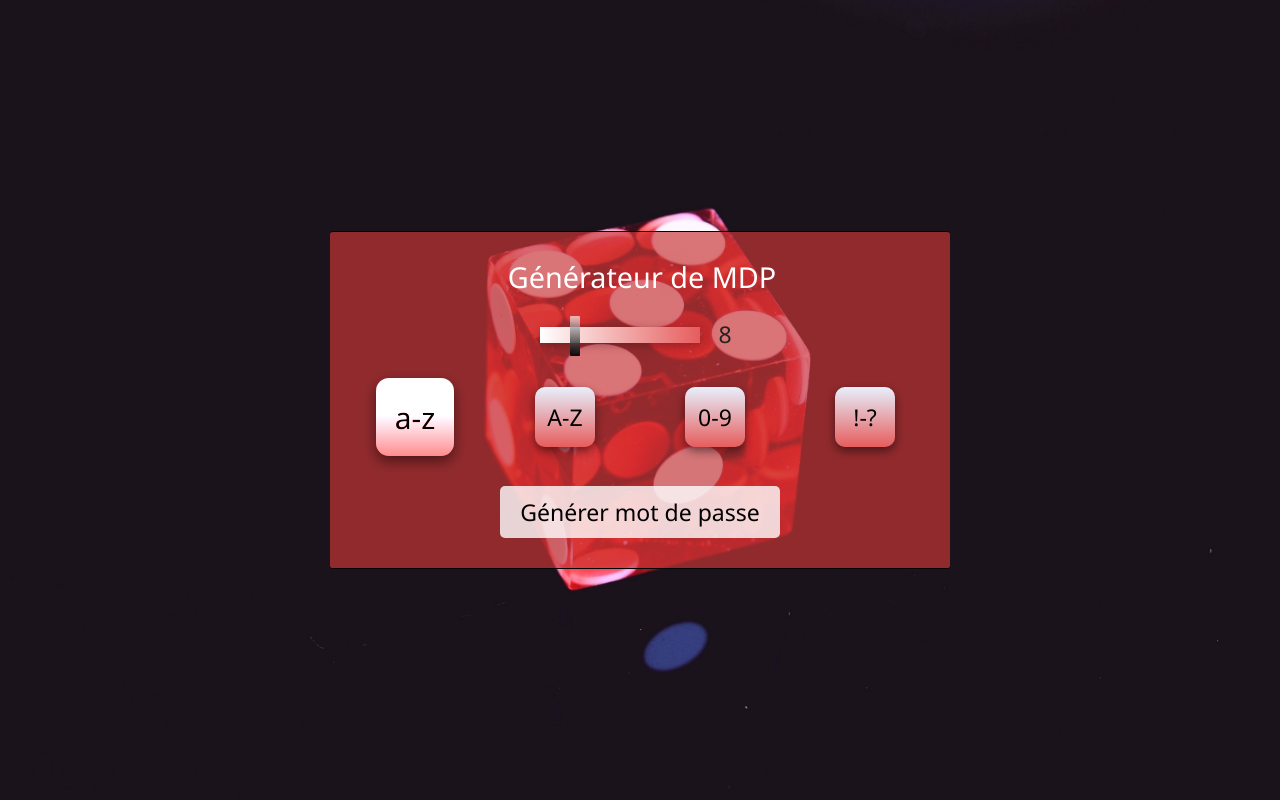
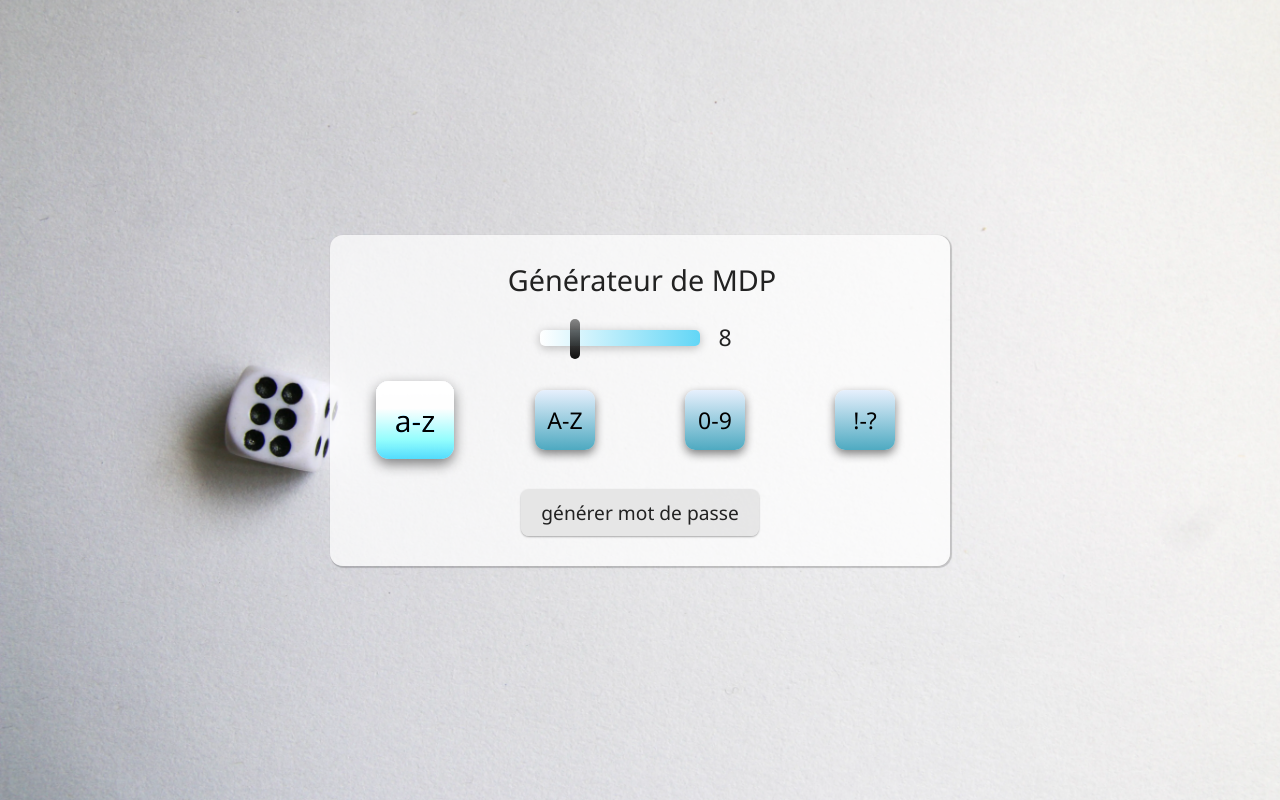
Before and after one commit to bno4/password, a plain HTML site: page index.html in a window 1280 px wide. Drawn offline with Linux system fonts and the light colour scheme.

Commit message:
background white

```diff
--- a/style.css
+++ b/style.css
@@ -10,24 +10,23 @@ body {
   align-items: center;
   min-height: 100vh;
   margin: 0;
-  background: url(./bg.jpg) center/cover;
+  background: url(./bg.webp) center/cover;
 }
 .app {
-  background: rgba(202, 55, 55, 0.669);
+  background: rgba(255, 255, 255, 0.725);
   margin: 0 10px;
   padding: 24px 10px 10px;
-  border-radius: 3px;
+  border-radius: 13px;
   width: 90%;
   max-width: 600px;
-  border-top: 1px solid black;
-  border-bottom: 1px solid black;
-  /* box-shadow: 1px 1px 1px 1.5px #00000065; */
+
+  box-shadow: 1px 1px 1px 1px #0000002f;
 }
 #password-output {
   background: transparent;
   font-size: 1.5rem;
   width: 100%;
-  color: white;
+  color: #222;
 }
 .range-container {
   margin: 20px 0;
@@ -40,14 +39,15 @@ input[type="range"] {
   -webkit-appearance: none;
   appearance: none;
   width: 160px;
-  background-image: linear-gradient(to right, white 0%, #e65d5d 100%);
-
-  border-radius: 0px;
+  background-image: linear-gradient(to right, white 0%, #62d6f6 100%);
+  border-radius: 5px;
 }
 input[type="range"]::-webkit-slider-runnable-track {
   -webkit-appearance: none;
   appearance: none;
   height: 16px;
+  border-radius: 5px;
+
   box-shadow: 0 2px 10px rgba(0, 0, 0, 0.25);
 }
 input[type="range"]::-webkit-slider-thumb {
@@ -55,21 +55,22 @@ input[type="range"]::-webkit-slider-thumb {
   appearance: none;
   width: 10px;
   height: 40px;
+  border-radius: 5px;
   background: linear-gradient(
     to bottom,
-    rgba(255, 255, 255, 0.65) 0%,
+    rgba(75, 75, 75, 0.65) 0%,
     rgba(0, 0, 0, 0.95) 100%
   );
   background-blend-mode: multiply, multiply;
-  cursor: pointer;
-  border-radius: 1px;
+  /* cursor: pointer; */
+
   transform: translateY(-11px);
   transition: 0.15s ease;
   cursor: grab;
 }
 input[type="range"]::-webkit-slider-thumb:active {
   cursor: grabbing;
-  transform: scale(1.2) translateY(-9px);
+  transform: scale(1.1) translateY(-9px);
 }
 #display-password-length {
   width: 30px;
@@ -92,7 +93,11 @@ input[type="checkbox"]:checked + label {
 }
 label {
   user-select: none;
-  background-image: linear-gradient(to top, #e65d5d 0%, #e7f0fd 100%);
+  background-image: linear-gradient(
+    to top,
+    rgba(14, 140, 172, 0.725) 0%,
+    #e7f0fd 100%
+  );
   height: 60px;
   width: 60px;
   display: grid;
@@ -105,12 +110,17 @@ label {
 }
 button {
   margin: 14px 0 20px;
-  background: rgba(255, 255, 255, 0.8);
+  background: rgba(227, 227, 227, 0.8);
   padding: 10px 20px;
-  transition: 0.2s;
+  transition: all 0.2s;
   cursor: pointer;
   border: 0;
-  border-radius: 5px;
+  border-radius: 8px;
+  box-shadow: 0 1px 2px rgba(0, 0, 0, 0.32);
+  font-family: "Segoe UI", Tahoma, Geneva, Verdana, sans-serif;
+  font-size: 1rem;
+  text-transform: lowercase;
+  color: #222;
 }
 button:hover {
   box-shadow: 0 2px 5px rgba(0, 0, 0, 0.32);
```
Also changed, not shown: bg.webp (added).
